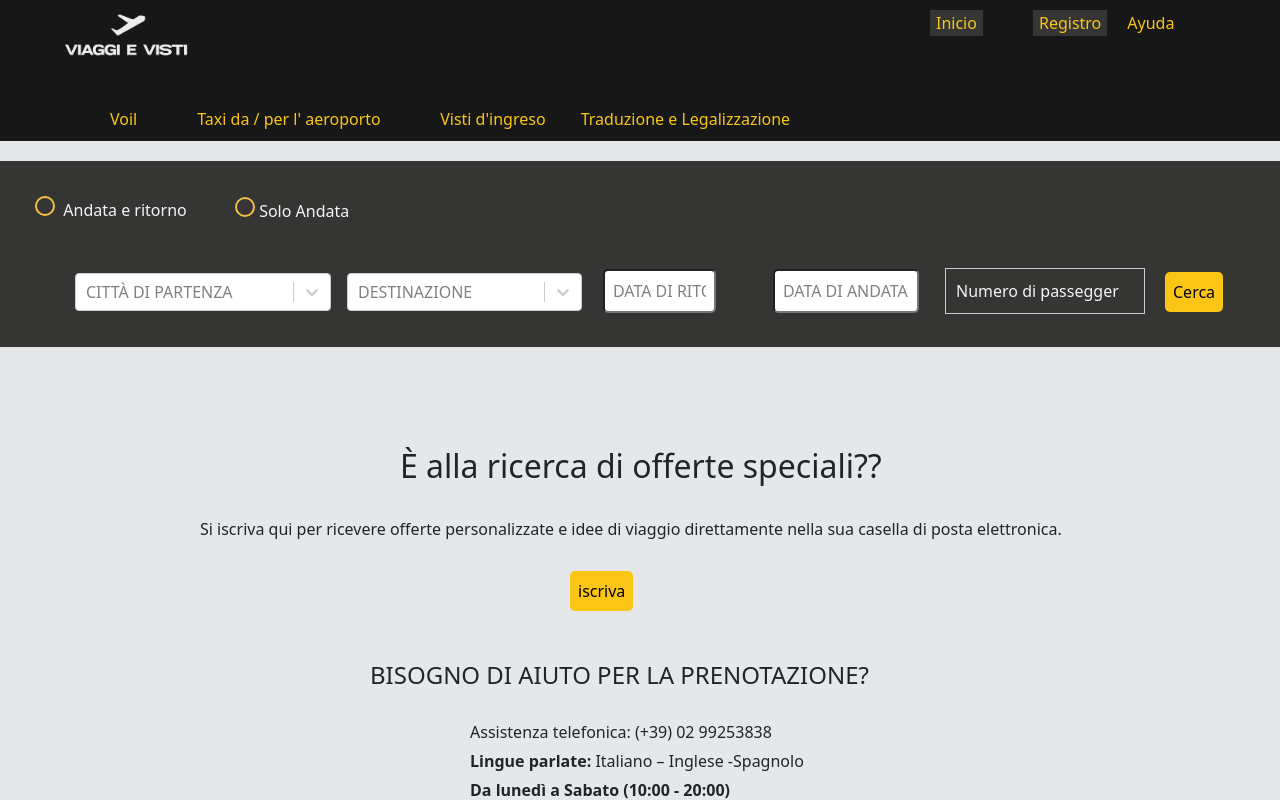
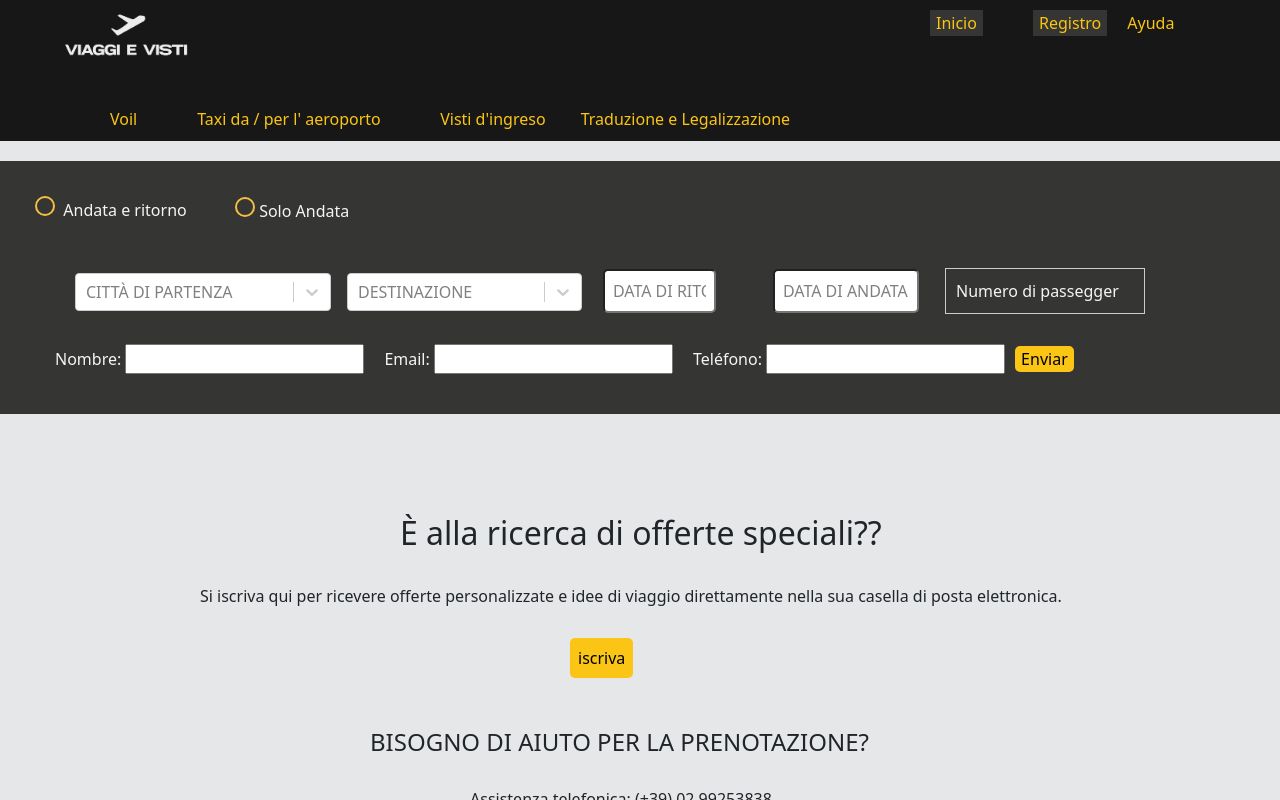
Before and after one commit to TamaraZaslavsky82/repoVV, a React (Create React App) app: page /voil in a window 1280 px wide. Both pictures are taken after a click on the button "Cerca". Shown: the top 800 px of the page. Built offline with nearby package versions, Linux system fonts and the light colour scheme; the HTML template or start-up script is replaced by a standard one.

Commit message:
otro commit

```diff
--- /dev/null
+++ b/src/componets/Form/Form.jsx
@@ -0,0 +1,43 @@
+import React, { useState } from "react";
+import emailjs from "emailjs-com";
+import style from "../Form/Form.module.css"
+
+export default function Formulario({ onSubmit }) {
+  const [nombre, setNombre] = useState("");
+  const [email, setEmail] = useState("");
+  const [numero, setNumero] = useState("");
+
+  const handleSubmit = (e) => {
+    e.preventDefault();
+    onSubmit({ nombre, email, numero });
+    setNombre("");
+    setEmail("");
+    setNumero("");
+
+    // Configurar EmailJS
+    emailjs.sendForm("service_l3h02kn", "template_ogy7cpb", e.target, "DR_fIQeDNC-1O55IS7deJ")
+      .then((result) => {
+        console.log(result.text);
+      }, (error) => {
+        console.log(error.text);
+      });
+  };
+
+  return (
+    <form onSubmit={handleSubmit} className={style.form}>
+      <label className={style.nombre}>
+        Nombre:&nbsp;
+        <input  type="text" value={nombre} onChange={(e) => setNombre(e.target.value)} />
+      </label>
+      <label className={style.nombre}>
+        Email:&nbsp;
+        <input type="email" value={email} onChange={(e) => setEmail(e.target.value)} />
+      </label>
+      <label className={style.nombre}>
+        Teléfono:&nbsp;
+        <input type="number" value={numero} onChange={(e) => setNumero(e.target.value)} />
+      </label>
+      <button className={style.boton} type="submit">Enviar</button>
+    </form>
+  );
+}
--- /dev/null
+++ b/src/componets/Form/Form.module.css
@@ -0,0 +1,15 @@
+.form{
+    margin-top: 30px;
+}
+
+.nombre{
+    color:whitesmoke;
+    margin-left: 20px;
+}
+
+.boton{
+    margin-left: 10px;
+    border: none;
+    background-color: rgb(250, 197, 21);
+    border-radius: 5px;
+}
--- a/src/componets/Voil1/Voil1.jsx
+++ b/src/componets/Voil1/Voil1.jsx
@@ -6,18 +6,31 @@ import SearchBarData from "../Searchbar/SearchBarData";
 import SearchBar2 from "../Searchbar/SearchBar2";
 import SearchBarData2 from "../Searchbar/SearchBarData2";
 import SearchBar3 from "../Searchbar/SearchBar3";
+import Form from "../Form/Form";
 
 export default function Voil() {
   const [soloAndataChecked, setSoloAndataChecked] = useState(false);
   const [andataERitornoChecked, setAndataERitornoChecked] = useState(false);
   const [searchBarDataEnabled, setSearchBarDataEnabled] = useState(true);
 
+  const [mostrarFormulario, setMostrarFormulario] = useState(false);
+
+
+  const handleCercaClick = () => {
+    setMostrarFormulario(true);
+  };
+
+  const handleFormularioSubmit = (datos) => {
+
+    setMostrarFormulario(false);
+  };
+
   const handleSoloAndataChange = () => {
     setSoloAndataChecked(!soloAndataChecked);
     if (andataERitornoChecked) {
       setAndataERitornoChecked(false);
     }
-    handleSearchBarDataEnableChange(!soloAndataChecked);
+    setSearchBarDataEnabled(false); // establece searchBarDataEnabled en false cuando se selecciona "solo andata"
   };
 
   const handleAndataERitornoChange = () => {
@@ -25,11 +38,7 @@ export default function Voil() {
     if (soloAndataChecked) {
       setSoloAndataChecked(false);
     }
-    handleSearchBarDataEnableChange(soloAndataChecked);
-  };
-
-  const handleSearchBarDataEnableChange = (enable) => {
-    setSearchBarDataEnabled(enable);
+    setSearchBarDataEnabled(true); // establece searchBarDataEnabled en true cuando se selecciona "andata e ritorno"
   };
 
   return (
@@ -39,16 +48,16 @@ export default function Voil() {
           <label className={style.cheack2}>
             <input
               type="checkbox"
-              checked={soloAndataChecked}
-              onChange={handleSoloAndataChange}
+              checked={andataERitornoChecked}
+              onChange={handleAndataERitornoChange}
             />
             &nbsp; Andata e ritorno
             <div className={style.containerC}>
               <label className={style.cheack1}>
                 <input
                   type="checkbox"
-                  checked={andataERitornoChecked}
-                  onChange={handleAndataERitornoChange}
+                  checked={soloAndataChecked}
+                  onChange={handleSoloAndataChange}
                 />
                 &nbsp;Solo Andata
               </label>
@@ -73,9 +82,14 @@ export default function Voil() {
         <div className={style.data3}>
           <SearchBar3 />
         </div>
-        <div className={style.cerca}>
-<button className={style.button}>Cerca</button>
-</div>
+        <div >
+        {mostrarFormulario ? (
+        <Form  className={style.form} onSubmit={handleFormularioSubmit} />
+      ) : (
+        <button className={style.button}onClick={handleCercaClick}>Cerca</button>
+      )}
+
+        </div>
       </div>
 
       <h2 className={style.text}>È alla ricerca di offerte speciali??</h2>
@@ -84,11 +98,9 @@ export default function Voil() {
         Si iscriva qui per ricevere offerte personalizzate e idee di viaggio
         direttamente nella sua casella di posta elettronica.
       </p>
-      <Link to='/iscriva'>
-<button className={style.button2}>
-  iscriva
-</button>
-</Link>
+      <Link to="/iscriva">
+        <button className={style.button2}>iscriva</button>
+      </Link>
       <br />
 
       <h4 className={style.h4}>BISOGNO DI AIUTO PER LA PRENOTAZIONE?</h4>
--- a/src/componets/Voil1/Voil1.module.css
+++ b/src/componets/Voil1/Voil1.module.css
@@ -36,6 +36,8 @@
     background-color: rgb(250, 197, 21);
     padding: 8px;
     border-radius: 5px;
+    margin-left: 40px;
+    margin-top: 10px;
   }
 
   .button2 {
@@ -137,3 +139,7 @@
   .label-text {
     margin-left: 10px;
   }
+
+  .form{
+    margin-left: -1100px;
+  }
```
Also changed, not shown: package.json (+7 -2 lines), 1 other file (tests, documents, lock files or other folders).
